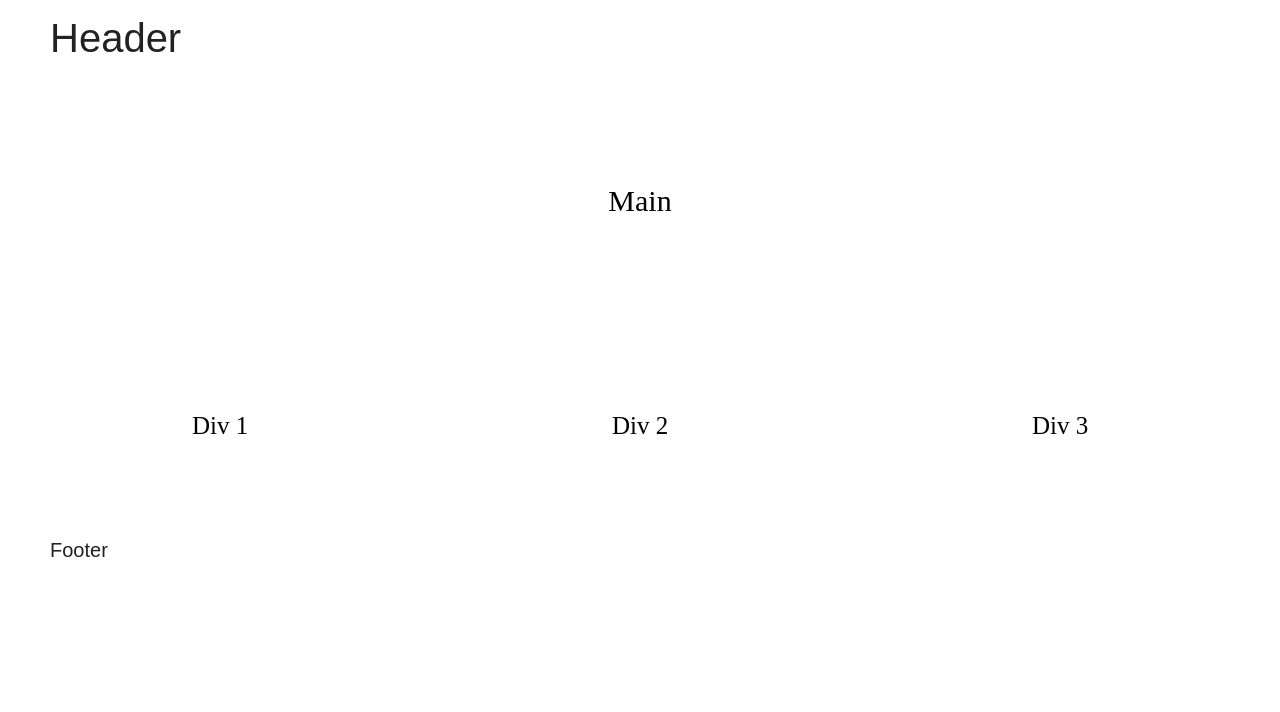
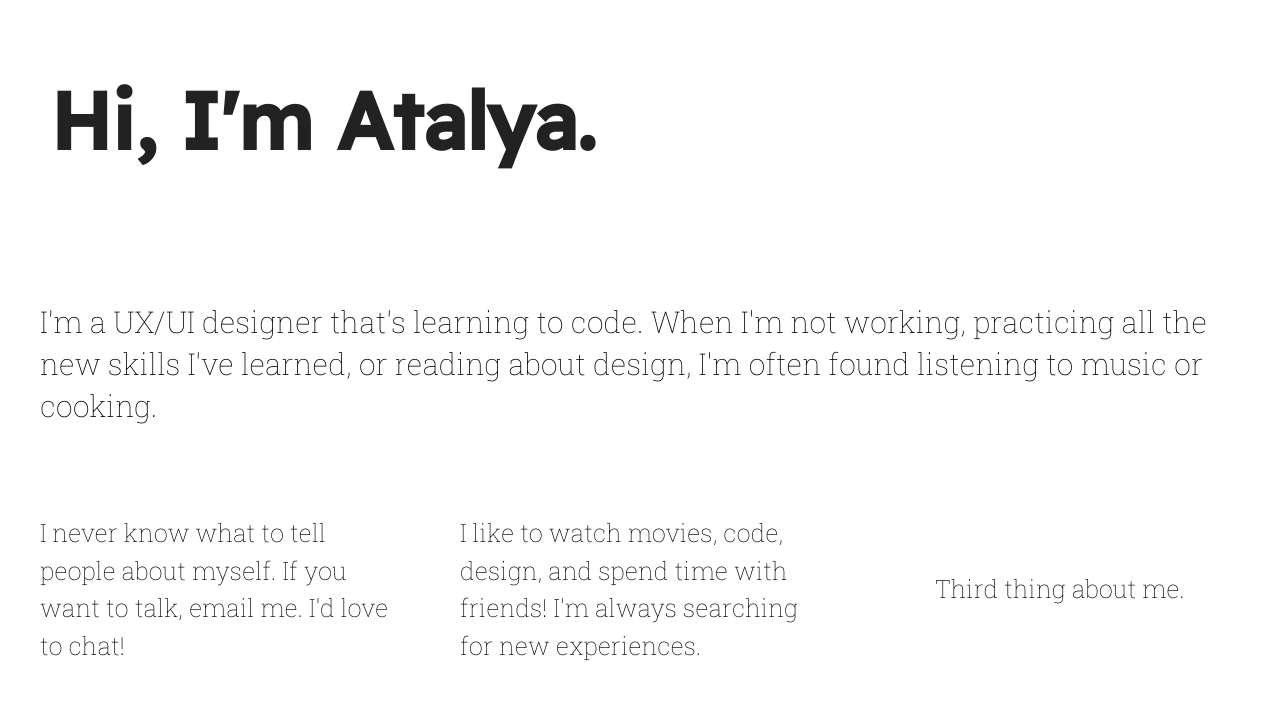
Before and after one commit to atalyag/flexbox-layout-starter, a plain HTML site: page index.html in a window 1280 px wide. Drawn offline with nearby package versions, Linux system fonts and the light colour scheme.

Commit message:
Altered content in header, main, and each div

```diff
--- a/index.html
+++ b/index.html
@@ -14,6 +14,12 @@
         <link rel="stylesheet" href="css/main.css">
         <script src="js/vendor/modernizr-2.8.3.min.js"></script>
         <link href="https://fonts.googleapis.com/css?family=Lora|Source+Sans+Pro:400,700" rel="stylesheet">
+        <link rel="preconnect" href="https://fonts.googleapis.com">
+<link rel="preconnect" href="https://fonts.gstatic.com" crossorigin>
+<link href="https://fonts.googleapis.com/css2?family=Readex+Pro:wght@500&display=swap" rel="stylesheet">
+<link rel="preconnect" href="https://fonts.googleapis.com">
+<link rel="preconnect" href="https://fonts.gstatic.com" crossorigin>
+<link href="https://fonts.googleapis.com/css2?family=Roboto+Slab:wght@100;200;300;400&display=swap" rel="stylesheet">
     </head>
     <body>
         <!--[if lt IE 8]>
@@ -22,18 +28,28 @@
 
         <!-- Add your site or application content here -->
         <section class="flex-container">
-            <header>Header</header>
-            <main>Main</main>
+            <header>
+                <div>
+                    <h1>Hi, I'm <span class="name">Atalya</span>.</h1>
+                </div>
+            </header>
+            <main>
+                <div>
+                    <p>I'm a <span class="job-title">UX/UI designer</span> that's learning to code. When I'm not working, practicing all the new skills I've learned, or reading about design, I'm often found listening to music or cooking.</p>
+                </div>
+            </main>
             <div id="div-1" class="flex-items">
-                Div 1
+                I never know what to tell people about myself. If you want to talk, email me. I'd love to chat!
             </div>
             <div id="div-2" class="flex-items">
-                Div 2
+                I like to watch movies, code, design, and spend time with friends! I'm always searching for new experiences.
             </div>
             <div id="div-3" class="flex-items">
-                Div 3
+                Third thing about me.
             </div>
-            <footer>Footer</footer>
+            <footer>
+
+            </footer>
         </section>
 
         <script src="https://ajax.googleapis.com/ajax/libs/jquery/1.11.3/jquery.min.js"></script>
```
